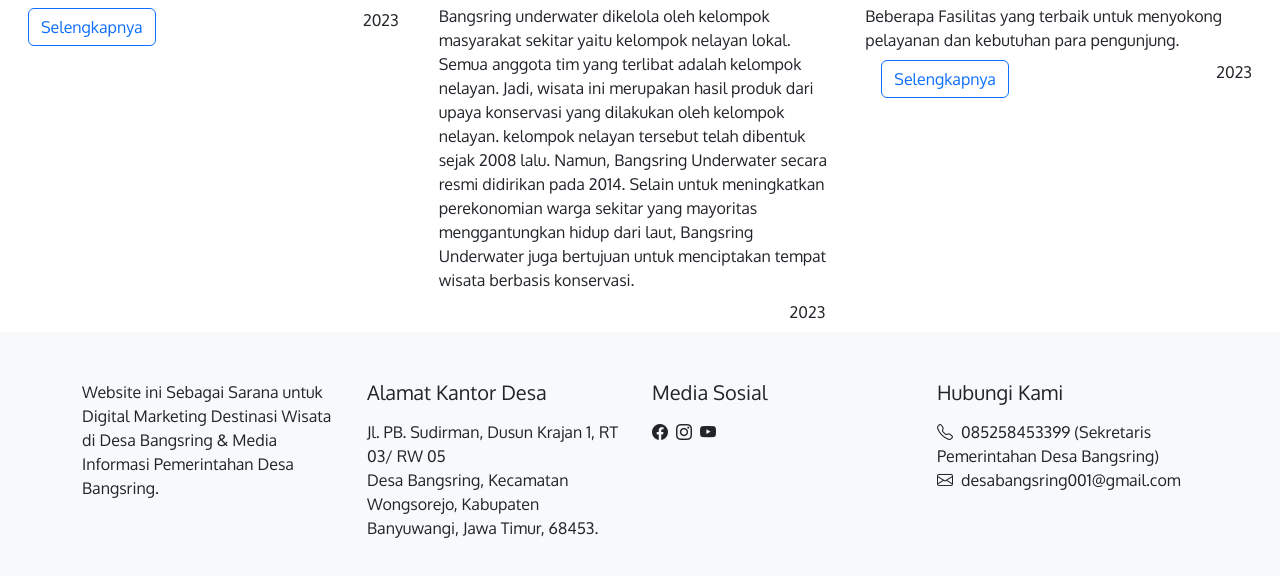
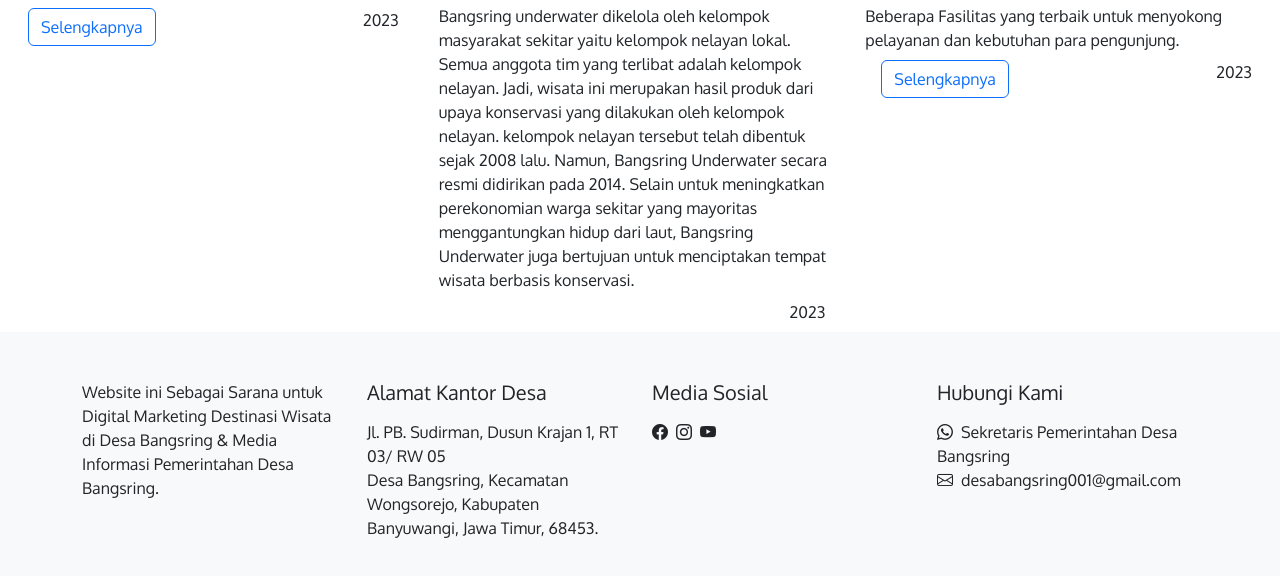
Before and after one commit to GINN30/Information, a website: page bangsring.html in a window 1280 px wide. Shown: the part 2317-2893 px from the top of the page. Drawn offline with nearby package versions, Linux system fonts and the light colour scheme.

Commit message:
dev page

```diff
--- a/bangsring.html
+++ b/bangsring.html
@@ -91,9 +91,12 @@
                         <li class="list-group-item"><strong>Penyebrangan Rumah Apung:</strong>Rp.5.000,-</li>
                         <li class="list-group-item"><strong>Diving:</strong>Rp.500.000,-</li>
                         <li class="list-group-item"><strong>Snorkeling:</strong>Rp.30.000,-</li>
-                        <li class="list-group-item"><strong>Sewa Kapal ke Pulau Tabuhan:</strong>Rp.500.000,- (PP) maksimal 10 orang</li>
-                        <li class="list-group-item"><strong>Sewa Kapal ke Pulau Menjangan:</strong>Rp.1.000.000,- (PP) Maksimal 10 Orang-</li>
-                        <li class="list-group-item"><strong>Homestay:</strong>Rp.200.000,- s/d Rp.500.000,- per malam</li>
+                        <li class="list-group-item"><strong>Sewa Kapal ke Pulau Tabuhan:</strong>Rp.500.000,- (PP)
+                            maksimal 10 orang</li>
+                        <li class="list-group-item"><strong>Sewa Kapal ke Pulau Menjangan:</strong>Rp.1.000.000,- (PP)
+                            Maksimal 10 Orang-</li>
+                        <li class="list-group-item"><strong>Homestay:</strong>Rp.200.000,- s/d Rp.500.000,- per malam
+                        </li>
                         <li class="list-group-item"><strong>Location:</strong>Jl. Raya Banyuwangi Situbondo, Bangsring,
                             Kabupaten Banyuwangi, Jawa Timur</li>
                     </ul>
@@ -393,9 +396,9 @@
                 <div class="col-md-3 mb-3 mb-md-0">
                     <h5 class="mb-3">Hubungi Kami</h5>
                     <ul class="list-unstyled">
-                        <li><a href="tel:1234567890" class="text-dark text-decoration-none"><i
-                                    class="bi bi-telephone me-2"></i>085258453399 (Sekretaris Pemerintahan Desa
-                                Bangsring)</a></li>
+                        <li><a href="https://api.whatsapp.com/send?phone=085258453399"
+                                class="text-dark text-decoration-none"><i class="bi bi-whatsapp me-2"></i>Sekretaris
+                                Pemerintahan Desa Bangsring</a></li>
                         <li><a href="mailto:info@example.com" class="text-dark text-decoration-none"><i
                                     class="bi bi-envelope me-2"></i>desabangsring001@gmail.com</a></li>
                     </ul>
```
Also changed, not shown: gwd.html (+3 -3 lines), index.html (+1 -2 lines), profile.html (+4 -5 lines), tabuhan.html (+3 -3 lines).
